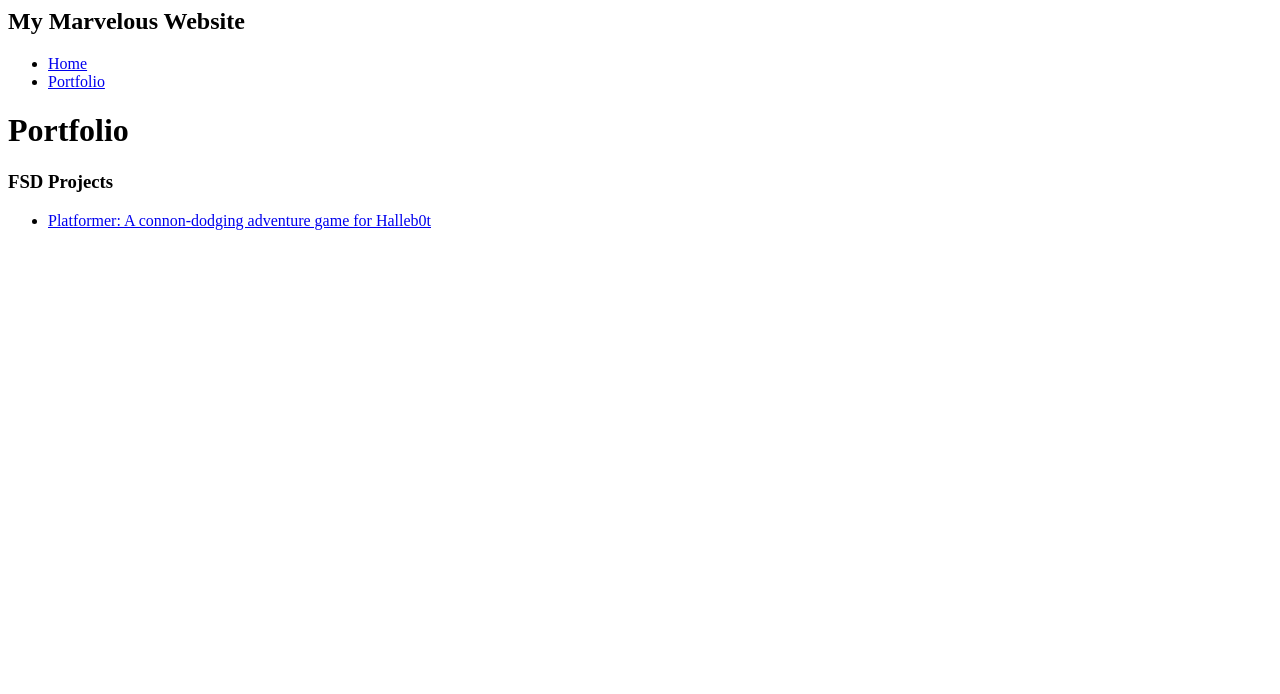
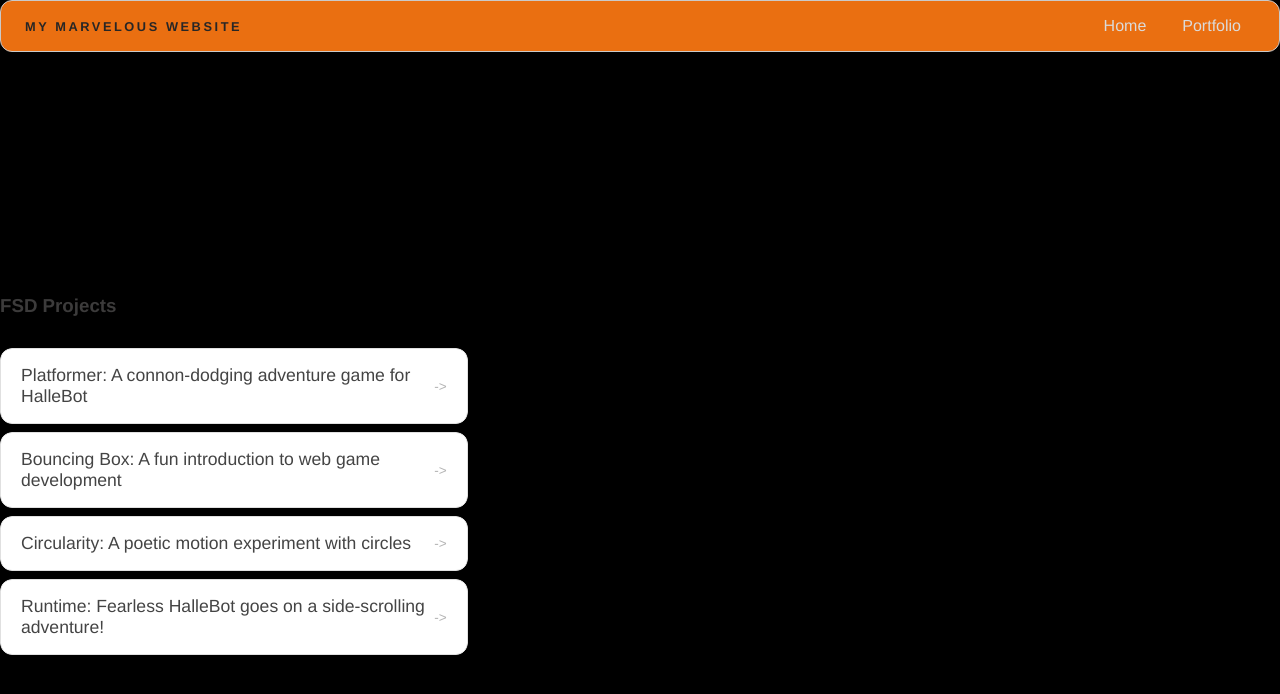
Before and after one commit to MarilynBrooks26/MarilynBrooks26.github.io, a plain HTML site: page portfolio.html in a window 1280 px wide. Drawn offline with Linux system fonts and the light colour scheme.

Commit message:
updated portfolio links

```diff
--- a/portfolio.html
+++ b/portfolio.html
@@ -3,6 +3,7 @@
 
   <head>
     <title>My Marvelous Website</title>
+    <link rel="stylesheet" href="style.css" />
   </head>
 
   <body>
@@ -27,9 +28,17 @@
           <h3>FSD Projects</h3>
           <ul id="portfolio">
             <li>
-              <a href="fsd-projects/platformer">Platformer: A connon-dodging adventure game for Halleb0t</a>
+              <a href="fsd-projects/platformer">Platformer: A connon-dodging adventure game for HalleBot</a>
             </li>
-
+            <li>
+              <a href="fsd-projects/bouncing-box">Bouncing Box: A fun introduction to web game development</a>
+            </li>
+            <li>
+              <a href="fsd-projects/circularity/">Circularity: A poetic motion experiment with circles</a>
+            </li>
+            <li>
+              <a href="fsd-projects/runtime/">Runtime: Fearless HalleBot goes on a side-scrolling adventure!</a>
+            </li>
           </ul>
 
           <!-- ASD projects will go here -->
--- a/style.css
+++ b/style.css
@@ -155,3 +155,53 @@ nav h1 {
   background: #e2480b;
   color: #000000;
 }
+/* Portfolio Styles */
+.content h1{
+  color: black;
+}
+
+#portfolio{
+  list-styles: none;
+  margin: 0;
+  padding: 0;
+  width: 100%;
+  display: flex;
+  flex-direction: column;
+  gap: 8px;
+}
+#portfolio li{
+  border-radius: 12px;
+  overflow: hidden;
+}
+#portfolio a{
+  display: flex;
+  justify-content: space-between;
+  align-items: center;
+  text-decoration: none;
+  color: #444;
+  padding: 16px 20px;
+  font-size: 1.1rem;
+  font-weight: 500;
+  background: #fff;
+  border: 1px solid #e0e0e0;
+  border-radius: 12px;
+  transition: background 0.25s ease, color 0.25s ease, transform 0.25s ease;
+}
+
+#portfolio a:hover {
+  background: #000;
+  color: #fff;
+  transform: translateX(4px);
+}
+
+#portfolio a::after {
+  content: "->";
+  font-size: 0.85rem;
+  opacity: 0.4;
+  transition: opacity 0.25s ease;
+  white-space: nowrap;
+}
+
+#portfolio a:hover::after {
+  opacity: 1;
+}
```
